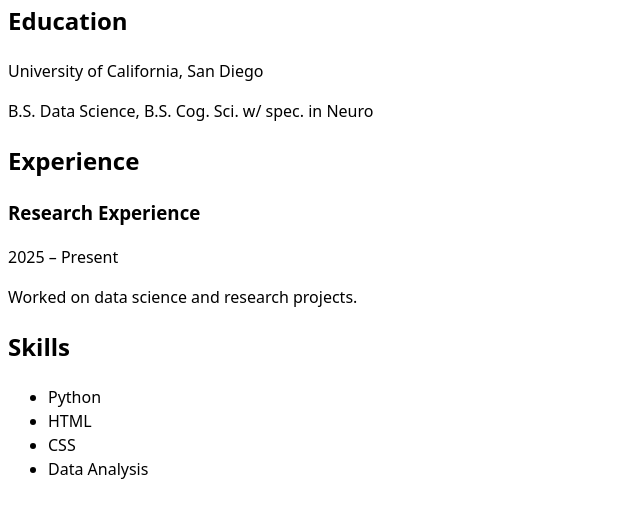
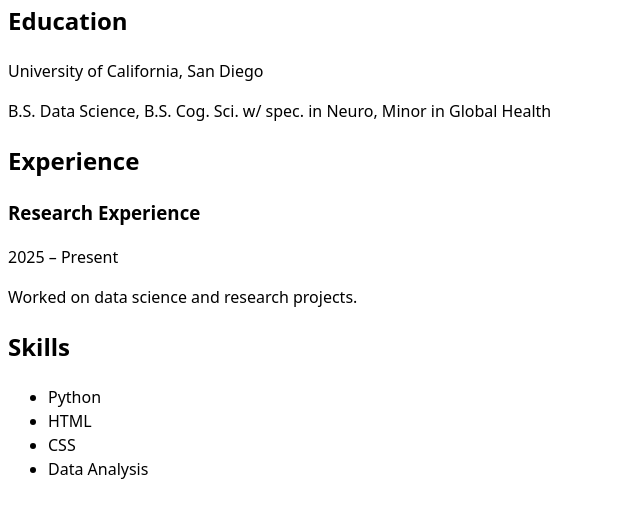
Before and after one commit to dangitmac/portfolio, a plain HTML site: page resume/index.html in a window 1280 px wide. Shown: the part 120-638 px from the top of the page, without its empty margins (0-640 px from the left). Drawn offline with Linux system fonts and the light colour scheme.

Commit message:
updated education

```diff
--- a/resume/index.html
+++ b/resume/index.html
@@ -22,7 +22,7 @@
     <section>
         <h2>Education</h2>
         <p>University of California, San Diego</p>
-        <p>B.S. Data Science, B.S. Cog. Sci. w/ spec. in Neuro</p>
+        <p>B.S. Data Science, B.S. Cog. Sci. w/ spec. in Neuro, Minor in Global Health</p>
     </section>
 
     <section>
```
Also changed, not shown: 1 other file.
